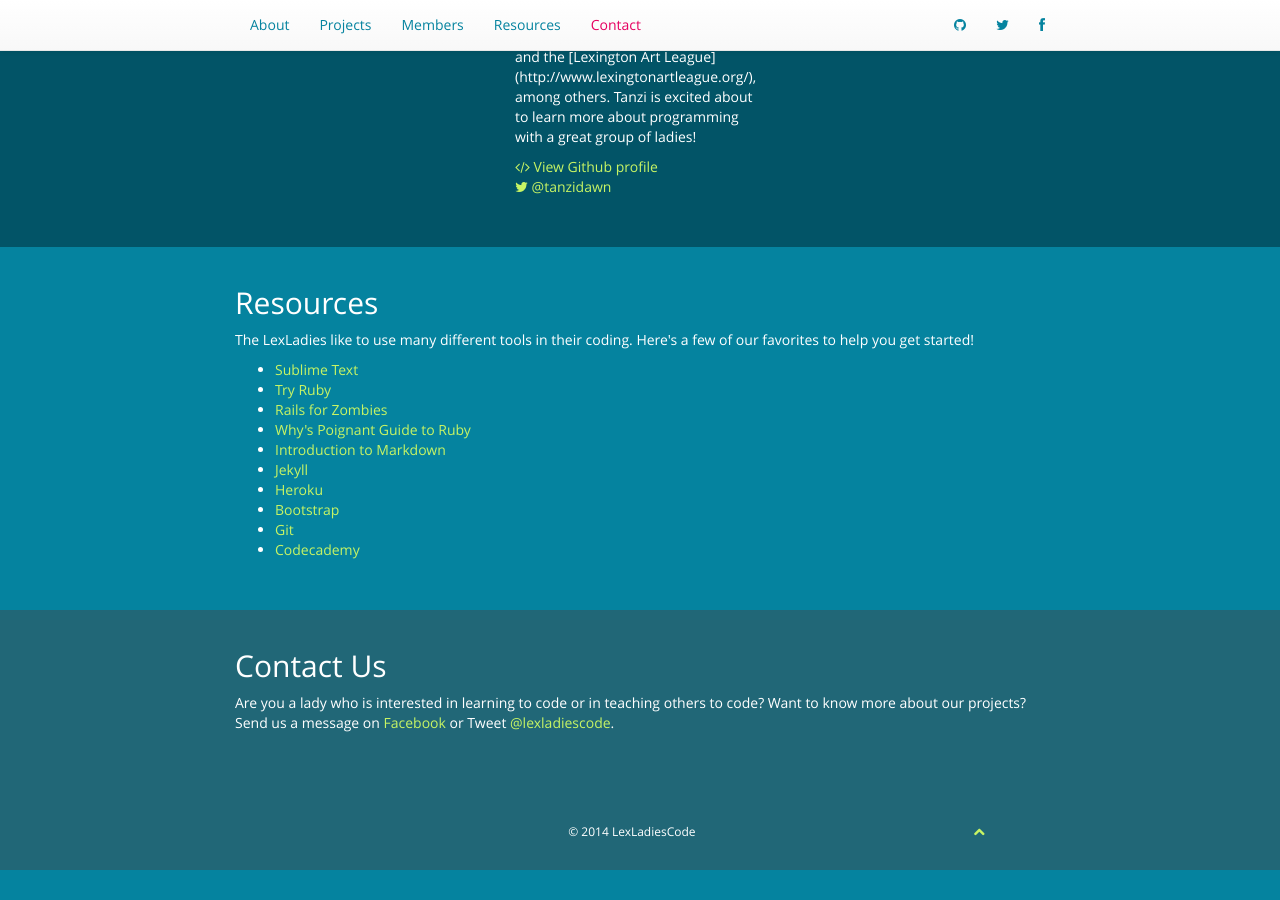
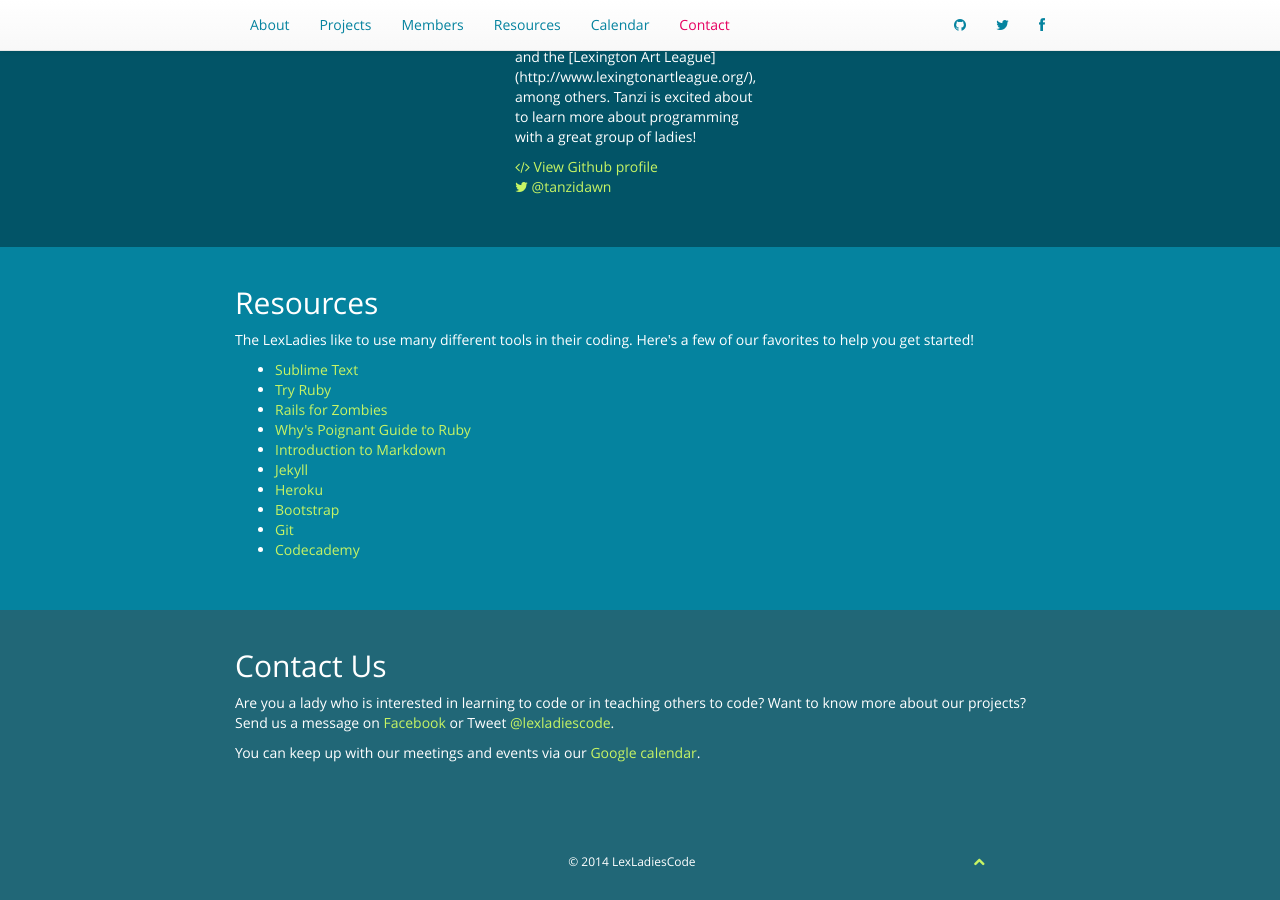
Before and after one commit to LexLadiesCode/LexLadiesCode.github.io, a Jekyll site: the page built from index.html, in a window 1280 px wide and 900 px high, scrolled down 2982 px. Built offline with Jekyll 4.4.1, drawn with Linux system fonts in a browser that asks for light colours; nearby versions of some CDN libraries; Markdown is read by kramdown in place of the engine named in the settings; before the commit the page ends 3852 px from its top, so only the background shows below that.

Commit message:
Add link to public Google calendar

```diff
--- a/_includes/contact.html
+++ b/_includes/contact.html
@@ -6,5 +6,7 @@
       Are you a lady who is interested in learning to code or in teaching others to code? Want to know more about our projects? Send us a message on <a href="https://www.facebook.com/lexladiescode">Facebook</a>
       or Tweet <a href="https://twitter.com/lexladiescode">@lexladiescode</a>.
     </p>
+
+    <p>You can keep up with our meetings and events via our <a href="https://www.google.com/calendar/embed?src=lexladiescode%40gmail.com&amp;ctz=America/New_York">Google calendar</a>.</p>
   </div>
 </section>
--- a/_includes/nav.html
+++ b/_includes/nav.html
@@ -14,6 +14,7 @@
         <li><a href="#projects">Projects</a></li>
         <li><a href="#members">Members</a></li>
         <li><a href="#resources">Resources</a></li>
+        <li><a href="https://www.google.com/calendar/embed?src=lexladiescode%40gmail.com&amp;ctz=America/New_York">Calendar</a></li>
         <li><a href="#contact">Contact</a></li>
         {% if site.categories.updates.size > 0 %}
           <li><a href="#updates">Updates</a></li>
```
